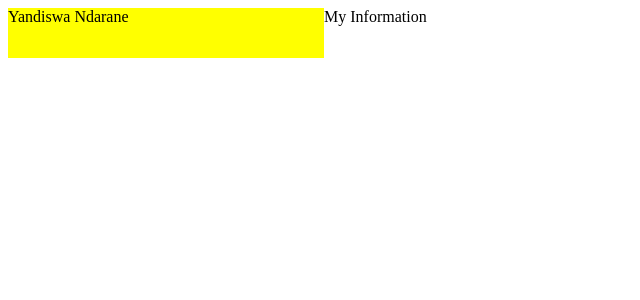
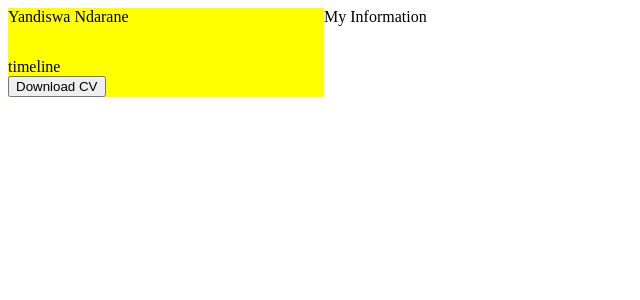
Before and after one commit to Yandiswa-30/my-cv, a React (Create React App) app: page / in a window 1280 px wide. Shown: the top 300 px of the page, without its empty margins (0-640 px from the left). Built offline with nearby package versions, Linux system fonts and the light colour scheme.

Commit message:
1 file modified, 1 added

```diff
--- a/src/components/Profile/Profile.js
+++ b/src/components/Profile/Profile.js
@@ -1,5 +1,6 @@
 import React from 'react'
-import typography from '@material-ui/core';
+import typography from '@material-ui/core'
+import './Profile.css'
 
 const Profile = () =>{
 
@@ -12,6 +13,12 @@ const Profile = () =>{
          <figure className="profile-img">
            <img src="" alt="" />
          </figure>
+
+         <div className="profile-Information">
+               timeline
+               <br/>
+               <button>Download CV</button>
+         </div>
     </div>
   )
 
```
Also changed, not shown: src/components/Profile/Profile.css (added).
